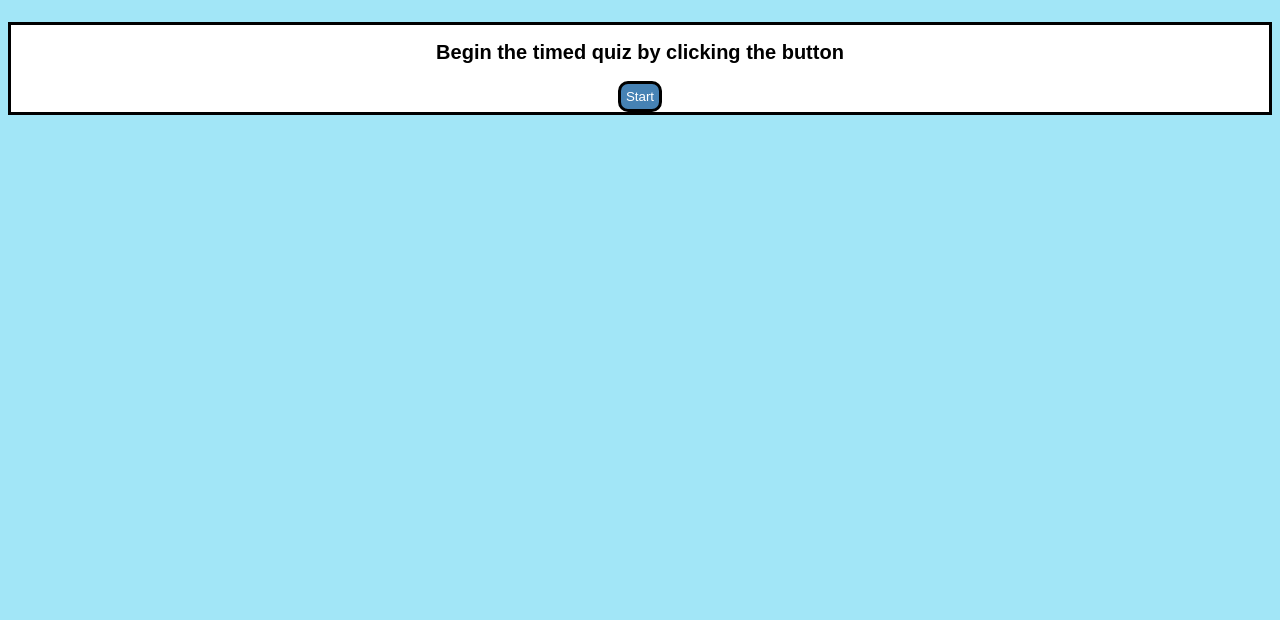
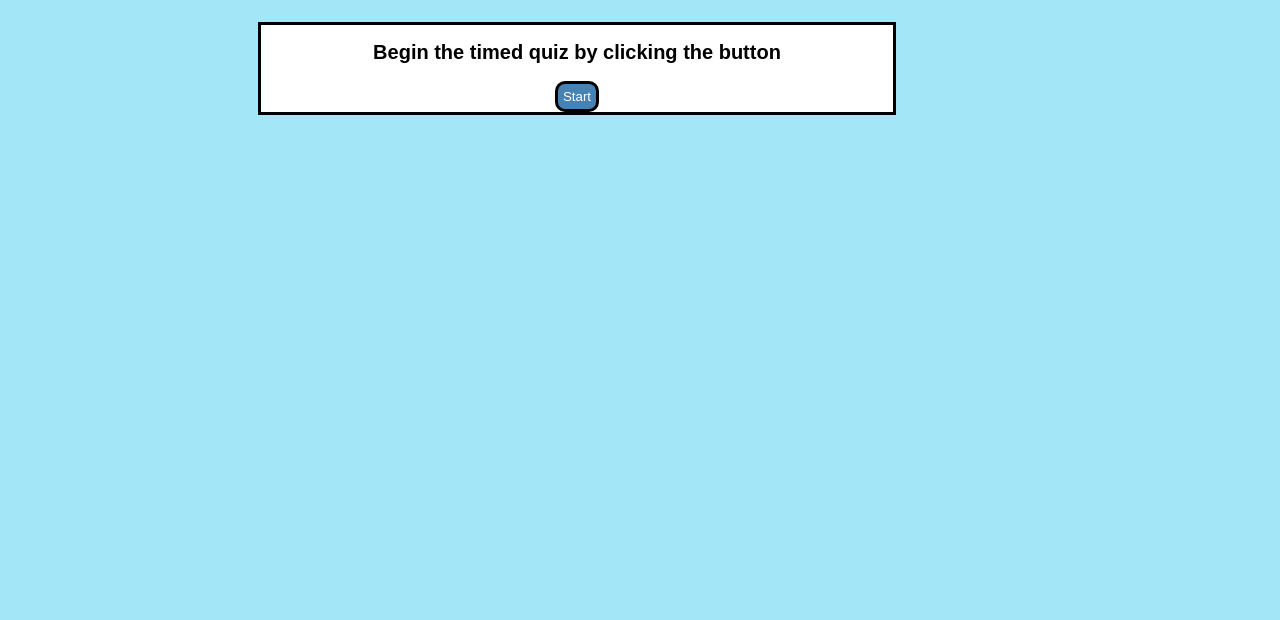
Before and after one commit to JG-77/Timed-Code-QuizJG, a plain HTML site: page index.html in a window 1280 px wide. Shown: the part 180-800 px from the top of the page. Drawn offline with Linux system fonts and the light colour scheme.

Commit message:
CSS styling for sections and removing comments from JS.

```diff
--- a/script.js
+++ b/script.js
@@ -157,7 +157,7 @@ function showScore() {
 //event listener for submitting initials
 submitInitials.addEventListener("click", saveInitials);
 
-//function for saving initials -->bug
+//function for saving initials
 function saveInitials () {
     var initial = initialInput.value;
     if (initial === ""){
@@ -171,7 +171,7 @@ function saveInitials () {
         showHS();
     }
 }
-
+//displays initials and score on highschore container
 function showHS() {
     var showHiScore = JSON.parse(localStorage.getItem("data"));
 
@@ -209,6 +209,7 @@ function clear() {
     localStorage.removeItem("initial", initial);
 }
 
+//event to view highscore section
 link.addEventListener("click", openScores)
 
 function openScores() {
--- a/style.css
+++ b/style.css
@@ -28,6 +28,8 @@ section {
     text-align: center;
     border: solid black;
     background-color: rgb(255, 255, 255);
+    margin-left: 250px;
+    max-width: 50%;
 }
 h2 {
     text-align: center;
```
